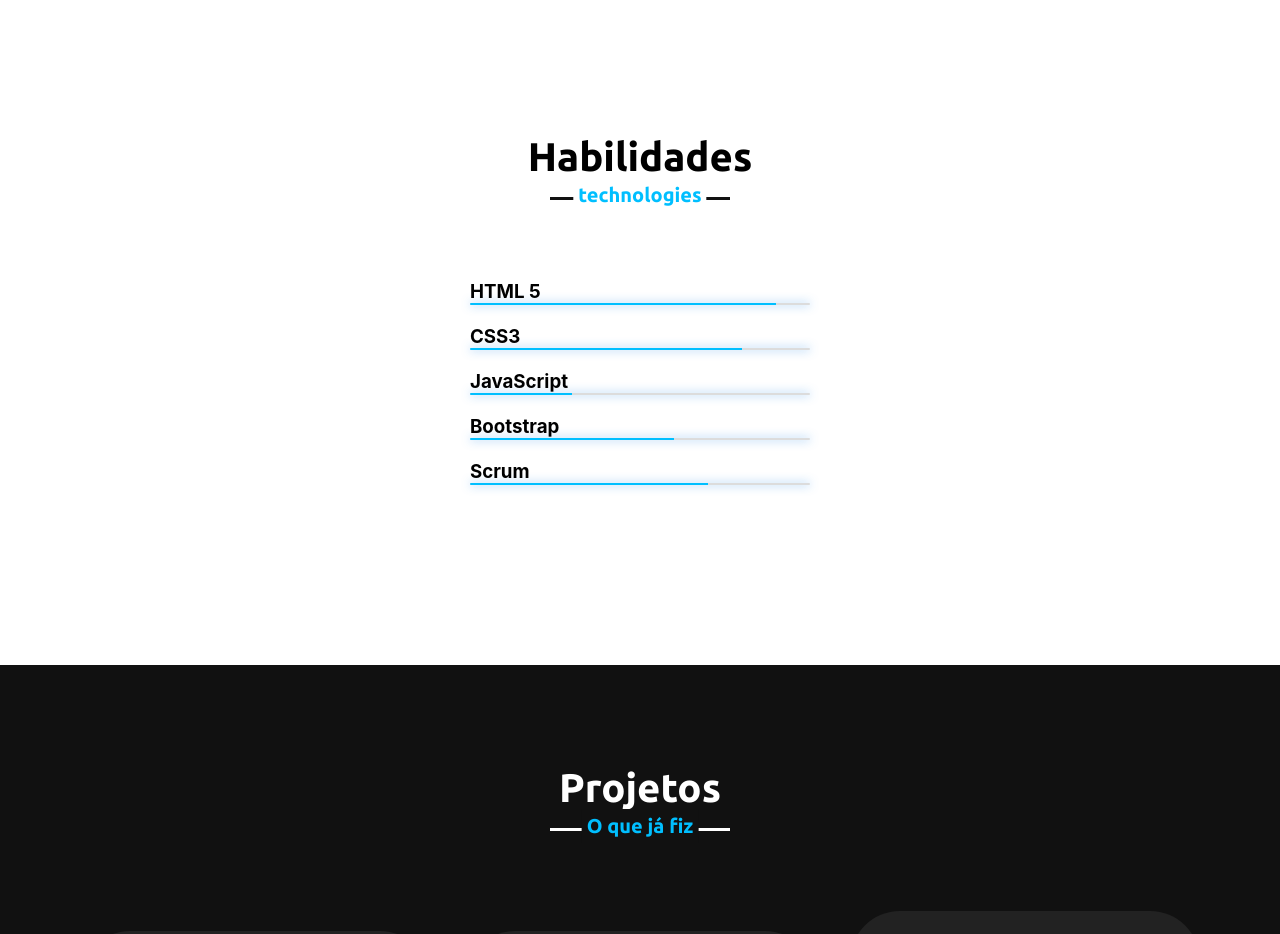
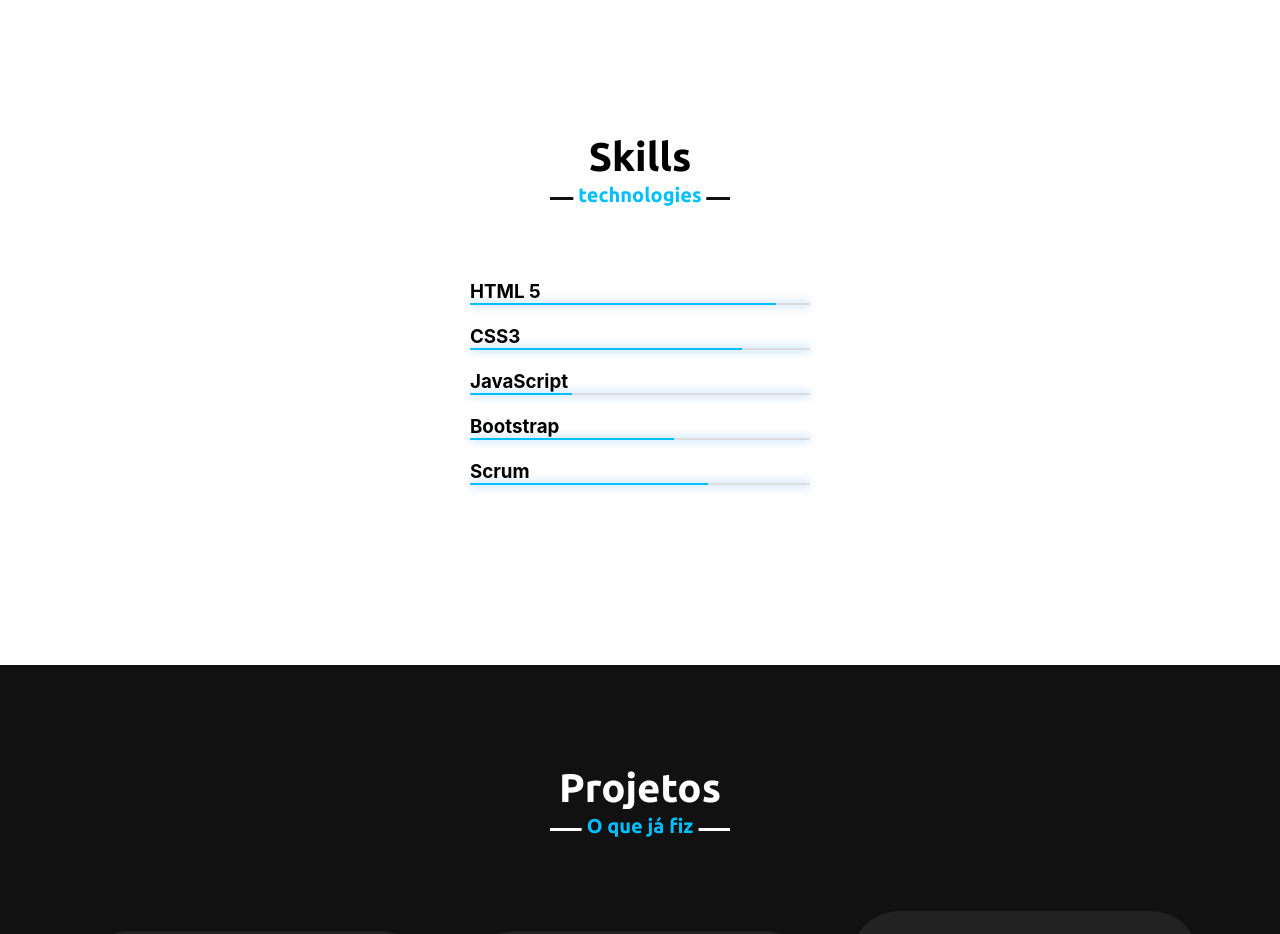
Before and after one commit to marialaura13/marialaura13.github.io, a plain HTML site: page index.html in a window 1280 px wide. Shown: the part 2020-2954 px from the top of the page. Drawn offline with nearby package versions, Linux system fonts and the light colour scheme.

Commit message:
Update index.html

```diff
--- a/index.html
+++ b/index.html
@@ -156,7 +156,7 @@
 
     <section class="skills" id="skills">
       <div class="max-width">
-        <h2 class="title">Habilidades</h2>
+        <h2 class="title">Skills</h2>
         <li>
           <h3>HTML 5</h3>
           <span class="bar"><span class="html"></span></span>
```
